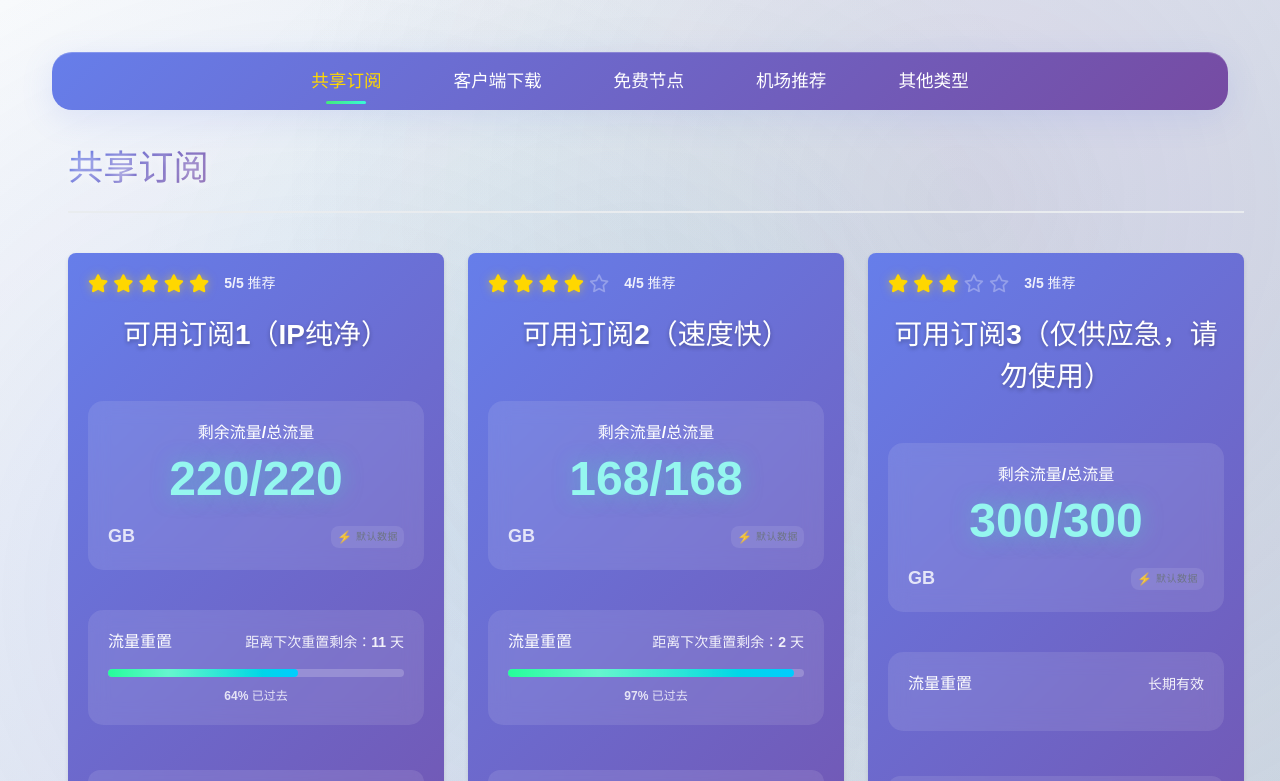
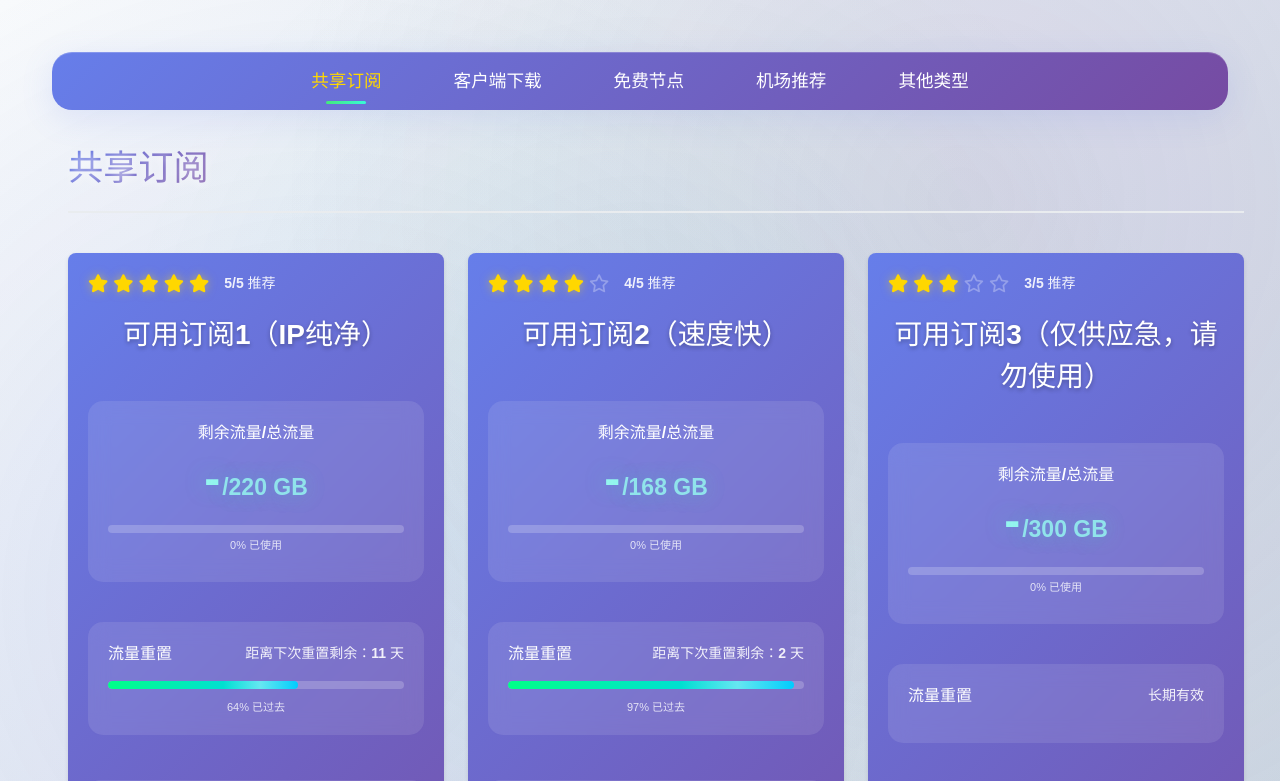
Before and after one commit to CtelSpecu/CtelSpecu-Ladders, a Vue app: page / in a window 1280 px wide. Shown: the top 781 px of the page. Built offline with nearby package versions, Linux system fonts and the light colour scheme; no server answers.

Commit message:
feat: update subscription URLs and enhance traffic display in SubscriptionCard component

```diff
--- a/public/subscriptions.yaml
+++ b/public/subscriptions.yaml
@@ -10,7 +10,7 @@ subscriptions:
 
   - id: 2
     name: "可用订阅2（速度快）"
-    url: "http://23.145.248.218:3389/api/v1/client/subscribe?token=b248fd5a74963c377a8fa88eac51cefa"
+    url: "https://api.wcc.best/sub?target=clash&url=ss%3A%2F%2FYWVzLTI1Ni1nY206ZGVmYXVsdA%3D%3D%40127.0.0.1%3A1080%23%E6%A2%AF%E5%AD%90%E4%B8%8B%E8%BD%BD%EF%BC%9Aladders.ctelspecu.hxcn.top%7Css%3A%2F%2FYWVzLTI1Ni1nY206ZGVmYXVsdA%3D%3D%40127.0.0.1%3A1081%23%E6%8E%A8%E8%8D%90%E4%BD%BF%E7%94%A8%E6%96%B0%E5%8A%A0%E5%9D%A1%E7%AD%89%E4%BD%8E%E5%BB%B6%E6%97%B6%E8%8A%82%E7%82%B9%7Chttp%3A%2F%2F23.145.248.218%3A3389%2Fapi%2Fv1%2Fclient%2Fsubscribe%3Ftoken%3Db248fd5a74963c377a8fa88eac51cefa&insert=false&config=.%2Fkeep-traffic-config.ini&exclude=(%3Fi)(%E6%B0%B8%E4%B9%85%7C%E5%8F%91%E5%B8%83%E9%A1%B5%7C%E7%BD%91%E5%9D%80%7C%E7%BD%91%E7%AB%99%7C%E5%8D%B8%E8%BD%BD%7C%E6%B5%8B%E8%AF%95%7Ctest%7C%E5%AE%98%E7%BD%91%7Cwebsite%7CTG%7CTelegram%7C%E7%BE%A4%7CGroup%7C%E5%85%AC%E5%91%8A%7C%E5%B8%AE%E5%8A%A9%7C%E6%95%99%E7%A8%8B%7C%E4%B8%8B%E8%BD%BD%7C%E6%8E%A8%E5%B9%BF%7C%E9%82%80%E8%AF%B7%7C%E5%85%B3%E6%B3%A8%7C%E5%8A%A0%E5%85%A5%7C%E8%81%94%E7%B3%BB%7C%E5%A4%87%E7%94%A8%7C%E9%95%9C%E5%83%8F%7C%E8%AE%BA%E5%9D%9B%7C%E5%8D%9A%E5%AE%A2%7C%E7%A4%BE%E5%8C%BA)&include=.*&filename=%E6%98%9F%E7%A9%BA%E4%B9%8B%E9%95%9C%E9%AB%98%E9%80%9F%E8%AE%A2%E9%98%8502&emoji=true&list=true&tfo=false&scv=true&fdn=false&expand=true&sort=false&new_name=true"
     rating: 4
     traffic: 168  # 总流量 GB
     maxRate: "500Mbps"
--- a/src/components/SubscriptionCard.vue
+++ b/src/components/SubscriptionCard.vue
@@ -18,20 +18,23 @@
     <h2>{{ subscriptionName }}</h2>    <!-- 流量显示 -->
     <div class="traffic-info">
       <div class="traffic-header">
-        <span class="traffic-label">{{ trafficLabel }}</span>
-        <div class="traffic-amount-container">
-          <span class="traffic-amount-large" v-if="!remainingTrafficData.loading">{{ trafficDisplay }}</span>
-          <div class="loading-indicator" v-else>
-            <span class="loading-spinner">⏳</span>
+        <span class="traffic-label">{{ trafficLabel }}</span>        <div class="traffic-amount-container">
+          <div class="traffic-amount-large" v-if="!isTrafficLoading">
+            <span class="remaining-traffic">{{ remainingTrafficValue }}</span>
+            <span class="total-traffic">{{ totalTrafficWithUnit }}</span>
+          </div>          <div class="loading-indicator" v-else>
+            <i class="fas fa-spinner fa-spin loading-spinner"></i>
             <span class="loading-text">获取中...</span>
           </div>
         </div>
       </div>
-      <div class="traffic-footer">
-        <div class="traffic-unit">{{ traffic.unit || 'GB' }}</div>
-        <div class="traffic-source" :style="{ color: trafficSourceInfo.color }">
-          <span class="source-icon">{{ trafficSourceInfo.icon }}</span>
-          <span class="source-text">{{ trafficSourceInfo.text }}</span>
+        <!-- 流量进度条 -->
+      <div class="traffic-progress">
+        <div class="progress-bar-container">
+          <div class="progress-bar-bg">
+            <div class="progress-bar-fill" :style="{ width: trafficProgressPercentage + '%', background: trafficProgressColor }"></div>
+          </div>
+          <div class="progress-text">{{ trafficProgressPercentage }}% 已使用</div>
         </div>
       </div>
     </div>
@@ -124,7 +127,6 @@ const subscriptionLinkTextarea = ref(null);
 const remainingTrafficData = ref({
   remaining: 0,
   hasRealData: false,
-  source: 'default',
   loading: false
 });
 
@@ -144,63 +146,141 @@ const updateTrafficData = async () => {
       props.subscriptionLink,
       props.traffic?.total || 100
     );
-
-    remainingTrafficData.value = {
-      remaining: trafficInfo.remaining,
+      remainingTrafficData.value = {
+      remaining: trafficInfo.remaining, // 可能为null
       hasRealData: trafficInfo.hasRealData,
-      source: trafficInfo.source,
+      hasValidData: trafficInfo.hasValidData || false,
       loading: false
     };
   } catch (error) {
     console.error('更新流量数据失败:', error);
     remainingTrafficData.value = {
-      remaining: props.traffic?.total ? props.traffic.total * 0.8 : 80,
+      remaining: null, // 错误时设为null
       hasRealData: false,
-      source: 'error',
+      hasValidData: false,
       loading: false
     };
   }
 };
+
+// 判断是否正在加载流量数据
+const isTrafficLoading = computed(() => {
+  // 如果props中有isLoading标志，优先使用
+  if (props.traffic?.isLoading !== undefined) {
+    return props.traffic.isLoading;
+  }
+
+  // 否则使用组件内部的加载状态
+  return remainingTrafficData.value.loading;
+});
 
 // 流量标签显示 - 所有订阅都显示统一格式
 const trafficLabel = computed(() => {
   return '剩余流量/总流量';
 });
 
-// 流量显示内容 - 统一显示格式
+// 流量显示内容 - 统一显示格式，单位放在最后
 const trafficDisplay = computed(() => {
   const total = props.traffic?.total || 0;
+  const unit = props.traffic?.unit || 'GB';
 
   // 优先使用从props传来的剩余流量数据
-  if (props.traffic?.remaining !== undefined) {
-    return `${props.traffic.remaining}/${total}`;
+  if (props.traffic?.remaining !== undefined && props.traffic?.remaining !== null) {
+    return `${props.traffic.remaining}/${total} ${unit}`;
   }
 
   // 使用组件内获取的剩余流量数据
-  const remaining = remainingTrafficData.value.remaining || 0;
-  return `${remaining.toFixed(2)}/${total}`;
+  const remaining = remainingTrafficData.value.remaining;
+
+  // 如果剩余流量为null，显示"-"
+  if (remaining === null) {
+    return `-/${total} ${unit}`;
+  }
+
+  return `${remaining.toFixed(2)}/${total} ${unit}`;
 });
 
-// 流量数据来源指示器
-const trafficSourceInfo = computed(() => {
-  if (props.traffic?.source) {
-    switch (props.traffic.source) {
-      case 'yaml':
-        return { icon: '🔄', text: '实时数据', color: '#28a745' };
-      case 'fallback':
-        return { icon: '📊', text: '估算数据', color: '#ffc107' };
-      default:
-        return { icon: '⚡', text: '默认数据', color: '#6c757d' };
-    }
+// 剩余流量值（仅数字部分）
+const remainingTrafficValue = computed(() => {
+  // 优先使用从props传来的剩余流量数据
+  if (props.traffic?.remaining !== undefined && props.traffic?.remaining !== null) {
+    return props.traffic.remaining.toString();
   }
 
-  switch (remainingTrafficData.value.source) {
-    case 'yaml':
-      return { icon: '🔄', text: '实时数据', color: '#28a745' };
-    case 'fallback':
-      return { icon: '📊', text: '估算数据', color: '#ffc107' };
-    default:
-      return { icon: '⚡', text: '默认数据', color: '#6c757d' };
+  // 使用组件内获取的剩余流量数据
+  const remaining = remainingTrafficData.value.remaining;
+
+  // 如果剩余流量为null，显示"-"
+  if (remaining === null) {
+    return '-';
+  }
+
+  return remaining.toFixed(2);
+});
+
+// 总流量部分（包含斜杠、总流量数字和单位）
+const totalTrafficWithUnit = computed(() => {
+  const total = props.traffic?.total || 0;
+  const unit = props.traffic?.unit || 'GB';
+  return `/${total} ${unit}`;
+});
+
+// 流量使用进度百分比
+const trafficProgressPercentage = computed(() => {
+  const total = props.traffic?.total || 0;
+  if (total === 0) return 0; // 无总流量时显示0%
+
+  let remaining = 0;
+
+  // 优先使用从props传来的剩余流量数据
+  if (props.traffic?.remaining !== undefined && props.traffic?.remaining !== null) {
+    remaining = props.traffic.remaining;
+  } else {
+    remaining = remainingTrafficData.value.remaining;
+  }
+
+  // 如果剩余流量为null（无法获取），显示0%已使用
+  if (remaining === null) {
+    return 0;
+  }
+
+  const used = Math.max(0, total - remaining);
+  const percentage = (used / total) * 100;
+  return Math.min(100, Math.max(0, Math.round(percentage)));
+});
+
+// 根据流量使用百分比动态生成进度条颜色
+const trafficProgressColor = computed(() => {
+  const percentage = trafficProgressPercentage.value;
+
+  if (percentage <= 25) {
+    // 0-25%: 浅绿到浅蓝（使用量少）
+    const progress = percentage / 25;
+    return `linear-gradient(90deg,
+      #a8e6cf 0%,
+      #88d8c0 ${progress * 50}%,
+      #7fcdcd 100%)`;
+  } else if (percentage <= 50) {
+    // 25-50%: 浅绿到蓝色（使用量中）
+    const progress = (percentage - 25) / 25;
+    return `linear-gradient(90deg,
+      #7fcdcd 0%,
+      #6ab7ff ${progress * 50}%,
+      #4dabf7 100%)`;
+  } else if (percentage <= 75) {
+    // 50-75%: 黄色到橙色（使用量较高）
+    const progress = (percentage - 50) / 25;
+    return `linear-gradient(90deg,
+      #ffd93d 0%,
+      #ffb347 ${progress * 60}%,
+      #ff8c42 100%)`;
+  } else {
+    // 75-100%: 橙色到红色（使用量高）
+    const progress = (percentage - 75) / 25;
+    return `linear-gradient(90deg,
+      #ff8c42 0%,
+      #ff6b35 ${progress * 50}%,
+      #e74c3c 100%)`;
   }
 });
 
@@ -370,12 +450,24 @@ h2 {
 }
 
 .traffic-amount-large {
-  font-size: 48px;
-  font-weight: 900;
-  color:rgb(149, 246, 239);
+  display: flex;
+  align-items: baseline;
+  color: rgb(149, 246, 239);
   text-shadow: 0 0 20px rgba(78, 205, 196, 0.5);
   line-height: 1;
   margin: 10px 0;
+}
+
+.remaining-traffic {
+  font-size: 48px;
+  font-weight: 900;
+}
+
+.total-traffic {
+  font-size: 23px;
+  font-weight: 700;
+  opacity: 0.85;
+  margin-left: 2px;
 }
 
 .traffic-unit {
@@ -671,29 +763,52 @@ h2 {
   }
 }
 
-/* 优化流量源信息显示 */
-.traffic-source {
-  display: flex;
-  align-items: center;
-  gap: 4px;
-  font-size: 11px;
-  font-weight: 500;
-  background: rgba(255, 255, 255, 0.1);
-  padding: 2px 6px;
-  border-radius: 8px;
-  transition: all 0.3s ease;
+/* 流量进度条样式 */
+.traffic-progress {
+  margin: 12px 0 8px;
 }
 
-.traffic-source:hover {
-  background: rgba(255, 255, 255, 0.2);
-  transform: translateY(-1px);
+.progress-bar-container {
+  position: relative;
 }
 
-.source-icon {
-  font-size: 12px;
+.progress-bar-bg {
+  height: 8px;
+  background: rgba(255, 255, 255, 0.2);
+  border-radius: 10px;
+  overflow: hidden;
+  position: relative;
 }
 
-.source-text {
-  font-size: 10px;
+.progress-bar-fill {
+  height: 100%;
+  border-radius: 10px;
+  transition: width 0.8s ease-in-out, background 0.8s ease-in-out;
+  position: relative;
+  overflow: hidden;
+}
+
+.progress-bar-fill::after {
+  content: '';
+  position: absolute;
+  top: 0;
+  left: -100%;
+  width: 100%;
+  height: 100%;
+  background: linear-gradient(90deg, transparent, rgba(255, 255, 255, 0.3), transparent);
+  animation: progress-shine 2s infinite;
+}
+
+.progress-text {
+  font-size: 11px;
+  text-align: center;
+  margin-top: 4px;
+  opacity: 0.8;
+  font-weight: 500;
+}
+
+@keyframes progress-shine {
+  0% { left: -100%; }
+  100% { left: 100%; }
 }
 </style>
```
Also changed, not shown: src/composables/useSubscriptions.js (+107 -49 lines), src/pages/FreeVpnPage.vue (+55 -10 lines).
